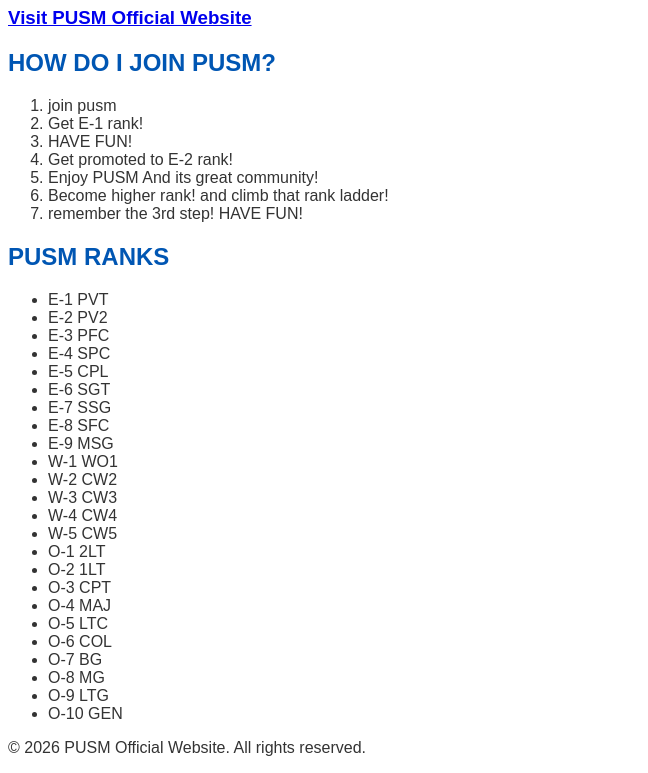
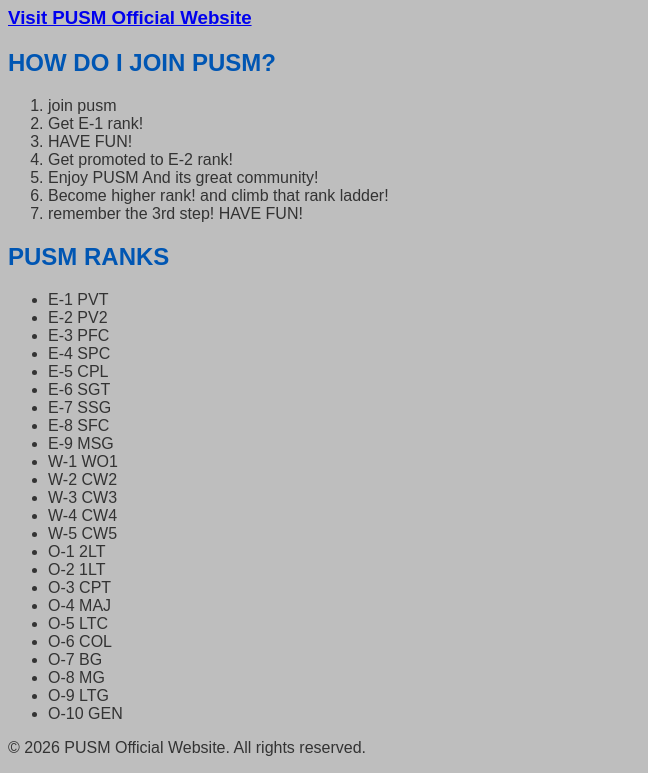
Before and after one commit to ps34real/pusm, a plain HTML site: page index.html in a window 1280 px wide. Shown: the part 73-846 px from the top of the page, without its empty margins (0-648 px from the left). Drawn offline with Linux system fonts and the light colour scheme.

Commit message:
Change background color to #bebebe for improved aesthetics

```diff
--- a/index.html
+++ b/index.html
@@ -5,7 +5,7 @@
     <style>
         body {
             font-family: Arial, sans-serif;
-            background-color: #ffffff;
+            background-color: #bebebe;
             color: #333;
         }
         h1, h2, h3 {
```
